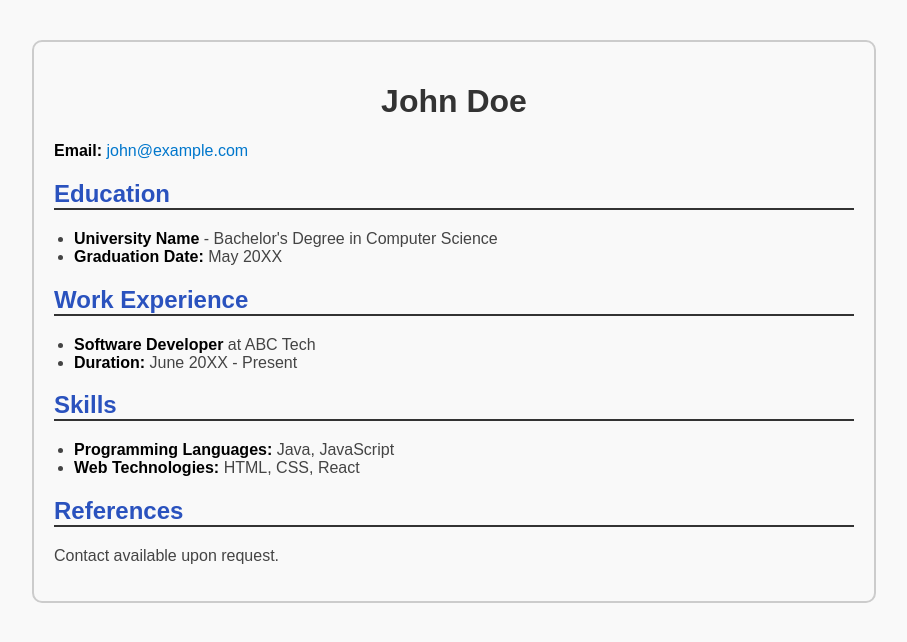
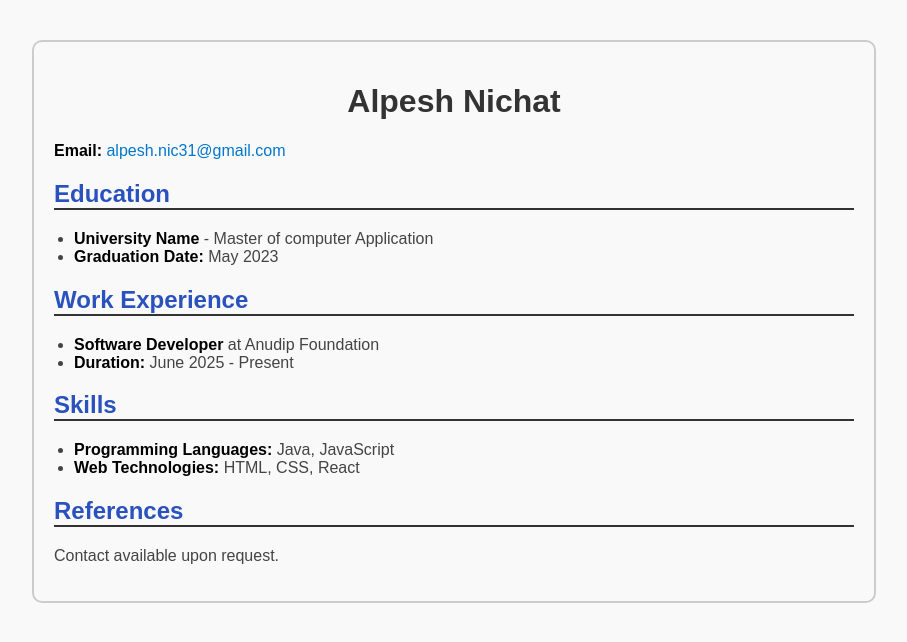
Before and after one commit to Nicalpesh31/Anudip-foundation, a plain HTML site: page LAB 2/Assignment_1/Resume.html in a window 1280 px wide. Shown: the whole page, without its empty margins (186-1093 px from the left). Drawn offline with Linux system fonts and the light colour scheme.

Commit message:
output update

```diff
--- a/LAB 2/Resume.html
+++ b/LAB 2/Assignment_1/Resume.html
@@ -40,19 +40,19 @@
 </head>
 <body>
 
-  <h1>John Doe</h1>
-  <p><strong>Email:</strong> <a href="mailto:john@example.com">john@example.com</a></p>
+  <h1>Alpesh Nichat</h1>
+  <p><strong>Email:</strong> <a href="alpesh.nic31@gmail.com">alpesh.nic31@gmail.com</a></p>
 
   <h2>Education</h2>
   <ul>
-    <li><strong>University Name</strong> - Bachelor's Degree in Computer Science</li>
-    <li><strong>Graduation Date:</strong> May 20XX</li>
+    <li><strong>University Name</strong> - Master of computer Application</li>
+    <li><strong>Graduation Date:</strong> May 2023</li>
   </ul>
 
   <h2>Work Experience</h2>
   <ul>
-    <li><strong>Software Developer</strong> at ABC Tech</li>
-    <li><strong>Duration:</strong> June 20XX - Present</li>
+    <li><strong>Software Developer</strong> at Anudip Foundation</li>
+    <li><strong>Duration:</strong> June 2025 - Present</li>
   </ul>
 
   <h2>Skills</h2>
```
Also changed, not shown: LAB 1/Assignment_2/index.html (added, +10 -0 lines), LAB 1/Assignment_1/Introduction.html (renamed from LAB 1/Introduction.html), LAB 1/Assignment_1/Introduction.png (added), LAB 1/Assignment_2/W3School.png (added), LAB 1/W3School.png (deleted), LAB 2/Assignment_1/Output1.png (added), LAB 2/Assignment_2/MotorVehicles.html (renamed from LAB 2/MotorVehicles.html), LAB 2/Assignment_2/Output2.png (added), LAB 2/Assignment_3/Output3.png (added), LAB 2/Assignment_3/music_home.html (renamed from LAB 2/music_home.html).
